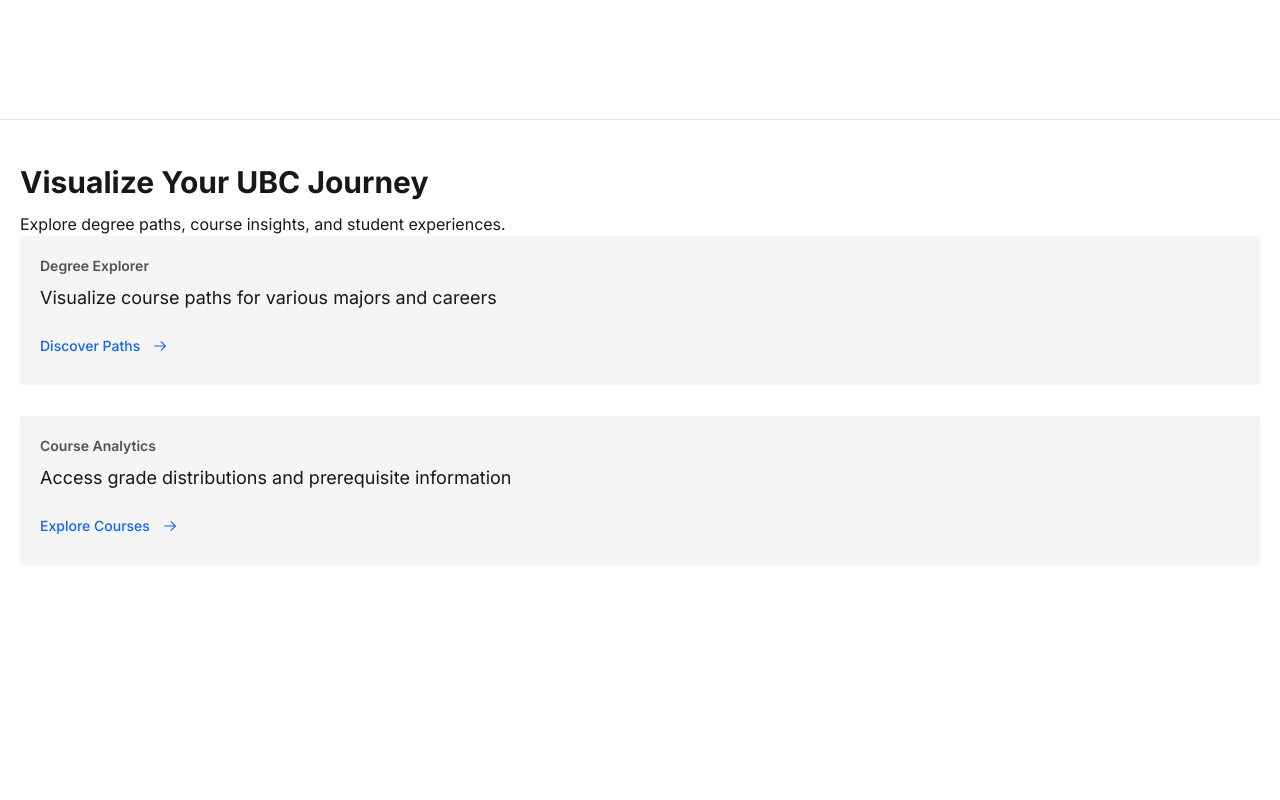
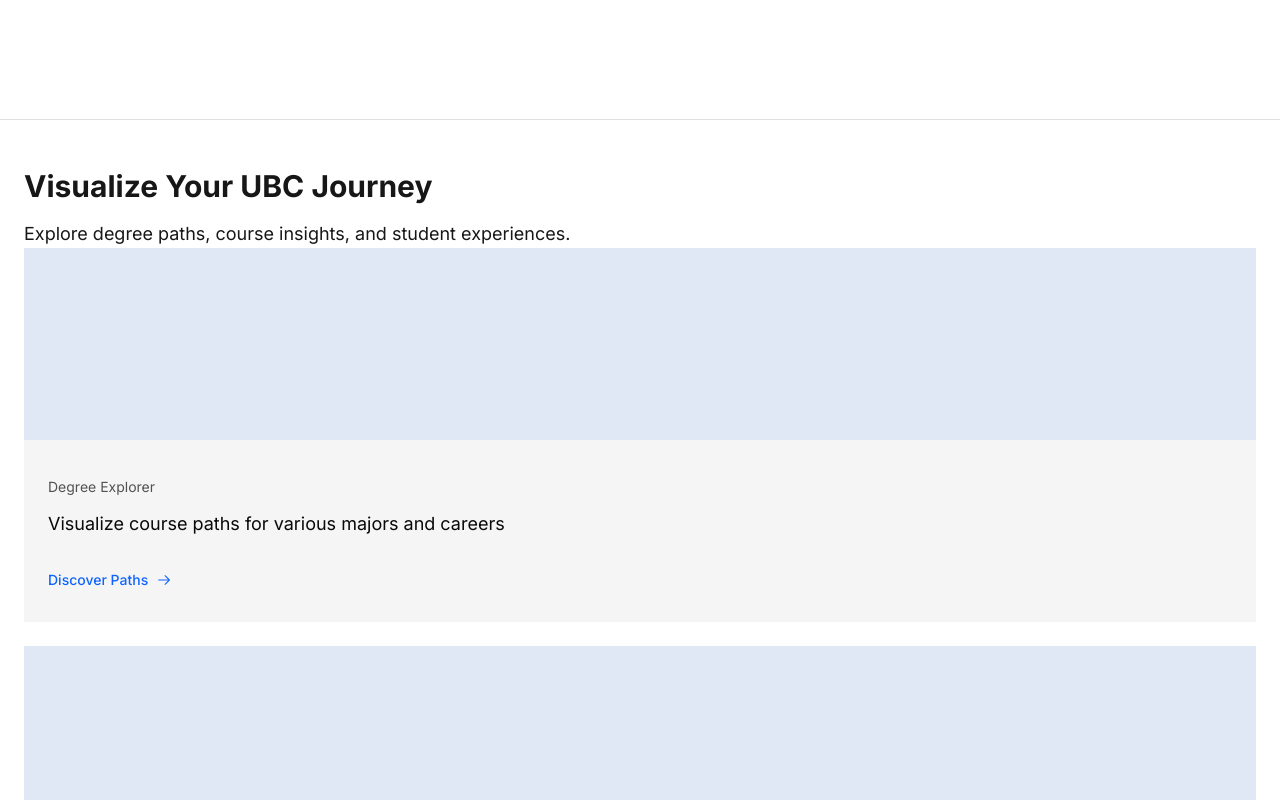
Before and after one commit to adrianlamdev/ubcmap.com, a Next.js app: page / in a window 1280 px wide. Shown: the part 680-1480 px from the top of the page. Built offline with nearby package versions, Linux system fonts and the light colour scheme.

Commit message:
chore: minor ui changes

```diff
--- a/src/app/page.tsx
+++ b/src/app/page.tsx
@@ -24,25 +24,18 @@ const features = [
 export default function Home() {
   return (
     <PageContainer className="py-12">
-      <h1 className="text-3xl font-bold leading-7">
-        Visualize Your UBC Journey
-      </h1>
-      <p className="mt-4">
+      <h1 className="text-3xl font-bold">Visualize Your UBC Journey</h1>
+      <p className="mt-4 text-lg">
         Explore degree paths, course insights, and student experiences.
       </p>
-      {/* Main Features Grid: a. Academic Pathfinder: Icon of a compass or map */}
-      {/* Title: "Degree Explorer" Description: "Visualize course paths for various */}
-      {/* majors and careers" "Discover Paths" button b. Course Insights: Icon of a */}
-      {/* lightbulb or graph Title: "Course Analytics" Description: "Access grade */}
-      {/* distributions and prerequisite information" "Explore Courses" button */}
       {/* Trending Section: "Hot Topics" showcasing popular courses or discussions */}
       {/* "Campus Pulse" with interesting stats or facts about university life */}
       {/* Utility Tools: GPA Calculator Study Schedule Optimizer Prerequisite */}
       {/* Checker Footer: Disclaimer: "CampusCompass is not affiliated with or */}
       {/* endorsed by UBC" About Us Contact/Feedback Terms of Use & Privacy Policy */}
-      <div className="flex flex-col gap-8">
-        {features.map((feature) => (
-          <FeatureCard>
+      <div className="flex flex-col gap-6">
+        {features.map((feature, index) => (
+          <FeatureCard key={index}>
             <FeatureCardTitle>{feature.title}</FeatureCardTitle>
             <FeatureCardDescription>
               {feature.description}
--- a/src/components/custom/FeatureCard.tsx
+++ b/src/components/custom/FeatureCard.tsx
@@ -2,6 +2,7 @@ import * as React from "react";
 import Link from "next/link";
 import { Button } from "@/components/ui/button";
 import { ArrowRightIcon } from "@radix-ui/react-icons";
+import { Skeleton } from "../ui/skeleton";
 
 const FeatureCard = React.forwardRef<
   HTMLDivElement,
@@ -9,7 +10,7 @@ const FeatureCard = React.forwardRef<
 >(({ className, ...props }, ref) => (
   <div
     ref={ref}
-    className={`bg-muted p-5 rounded-lg shadow-sm ${className}`}
+    className={`bg-muted text-card-foreground p-6 relative ${className}`}
     {...props}
   />
 ));
@@ -19,11 +20,14 @@ const FeatureCardTitle = React.forwardRef<
   HTMLHeadingElement,
   React.HTMLAttributes<HTMLHeadingElement>
 >(({ className, ...props }, ref) => (
-  <h2
-    ref={ref}
-    className={`text-sm font-semibold text-muted-foreground ${className}`}
-    {...props}
-  />
+  <div className="space-y-4">
+    <Skeleton className="absolute inset-x-0 top-0 h-48 rounded-t-lg" />
+    <h2
+      ref={ref}
+      className={`pt-48 text-sm leading-none text-muted-foreground ${className}`}
+      {...props}
+    />
+  </div>
 ));
 FeatureCardTitle.displayName = "FeatureCardTitle";
 
@@ -31,7 +35,7 @@ const FeatureCardDescription = React.forwardRef<
   HTMLParagraphElement,
   React.HTMLAttributes<HTMLParagraphElement>
 >(({ className, ...props }, ref) => (
-  <p ref={ref} className={`text-lg mt-2 ${className}`} {...props} />
+  <p ref={ref} className={`text-lg mt-4 ${className}`} {...props} />
 ));
 FeatureCardDescription.displayName = "FeatureCardDescription";
 
@@ -39,10 +43,12 @@ const FeatureCardLink = React.forwardRef<
   HTMLAnchorElement,
   React.ComponentPropsWithoutRef<typeof Link>
 >(({ className, children, ...props }, ref) => (
-  <Button asChild variant="link" className={`gap-3 mt-4 px-0 ${className}`}>
+  <Button asChild variant="link" className={`mt-6 p-0 group ${className}`}>
     <Link ref={ref} {...props}>
-      {children}
-      <ArrowRightIcon className="w-4 h-4" />
+      <span className="flex items-center">
+        {children}
+        <ArrowRightIcon className="w-4 h-4 ml-2 transition-transform duration-200 ease-in-out group-hover:translate-x-1" />
+      </span>
     </Link>
   </Button>
 ));
--- a/src/components/custom/PageContainer.tsx
+++ b/src/components/custom/PageContainer.tsx
@@ -10,7 +10,7 @@ export default function PageContainer({
   return (
     <main
       className={cn(
-        "mx-auto max-w-5xl px-5 md:h-screen md:max-h-[950px] md:max-w-7xl",
+        "mx-auto max-w-5xl px-6 md:h-screen md:max-h-[950px] md:max-w-7xl",
         className,
       )}
     >
```
